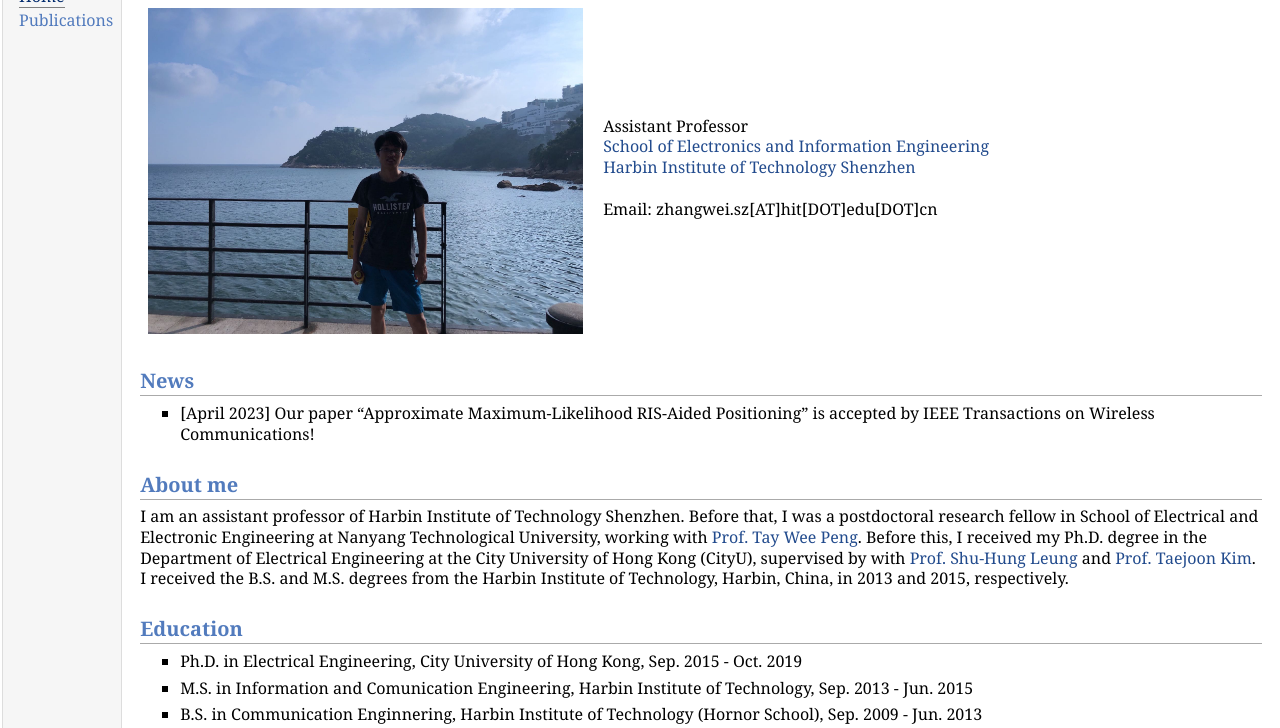
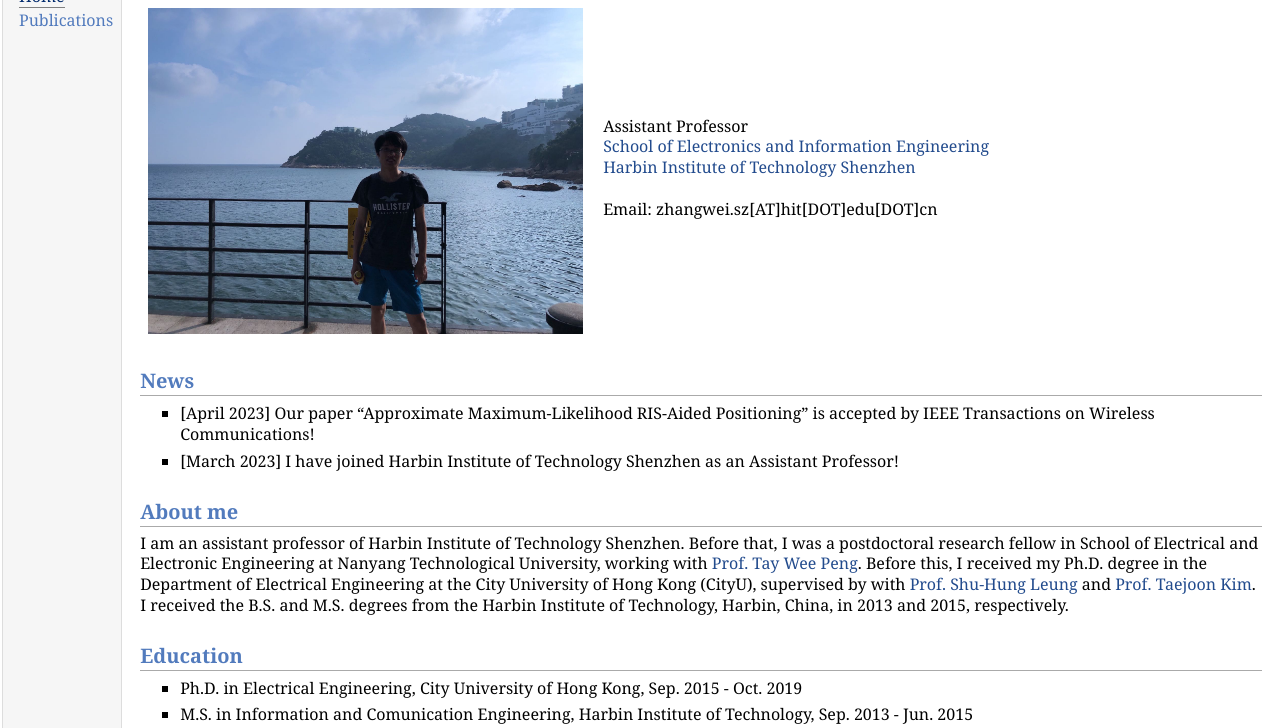
Before and after one commit to lan-weizhang/lan-weizhang.github.io, a plain HTML site: page index.html in a window 1280 px wide. Shown: the part 68-796 px from the top of the page. Drawn offline with Linux system fonts and the light colour scheme.

Commit message:
update 2023-04-18

```diff
--- a/index.html
+++ b/index.html
@@ -31,6 +31,8 @@ Email: zhangwei.sz[AT]hit[DOT]edu[DOT]cn</p>
 <ul>
 <li><p>[April 2023] Our paper &ldquo;Approximate Maximum-Likelihood RIS-Aided Positioning&rdquo; is accepted by IEEE Transactions on Wireless Communications!</p>
 </li>
+<li><p>[March 2023] I have joined Harbin Institute of Technology Shenzhen as an Assistant Professor!</p>
+</li>
 </ul>
 <h2>About me</h2>
 <p>I am an assistant professor of Harbin Institute of Technology Shenzhen. Before that, I was a postdoctoral research fellow in School of Electrical and Electronic Engineering at Nanyang Technological University, working with <a href="https://personal.ntu.edu.sg/wptay/">Prof. Tay Wee Peng</a>. Before this, I received my Ph.D. degree in the Department of Electrical Engineering at the City University of Hong Kong (CityU), supervised by with <a href="https://www.ee.cityu.edu.hk/~shleung/">Prof. Shu-Hung Leung</a> and <a href="http://ittc.ku.edu/~tjkim/">Prof. Taejoon Kim</a>.
```
Also changed, not shown: 1 other file.
